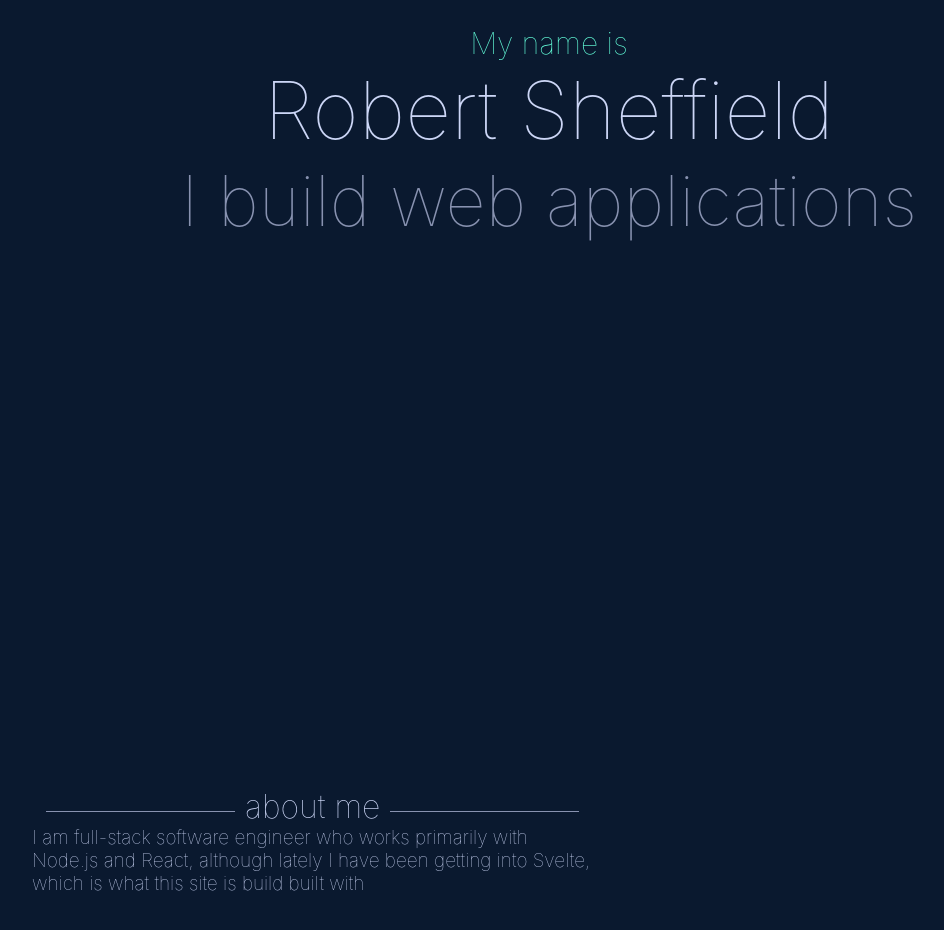
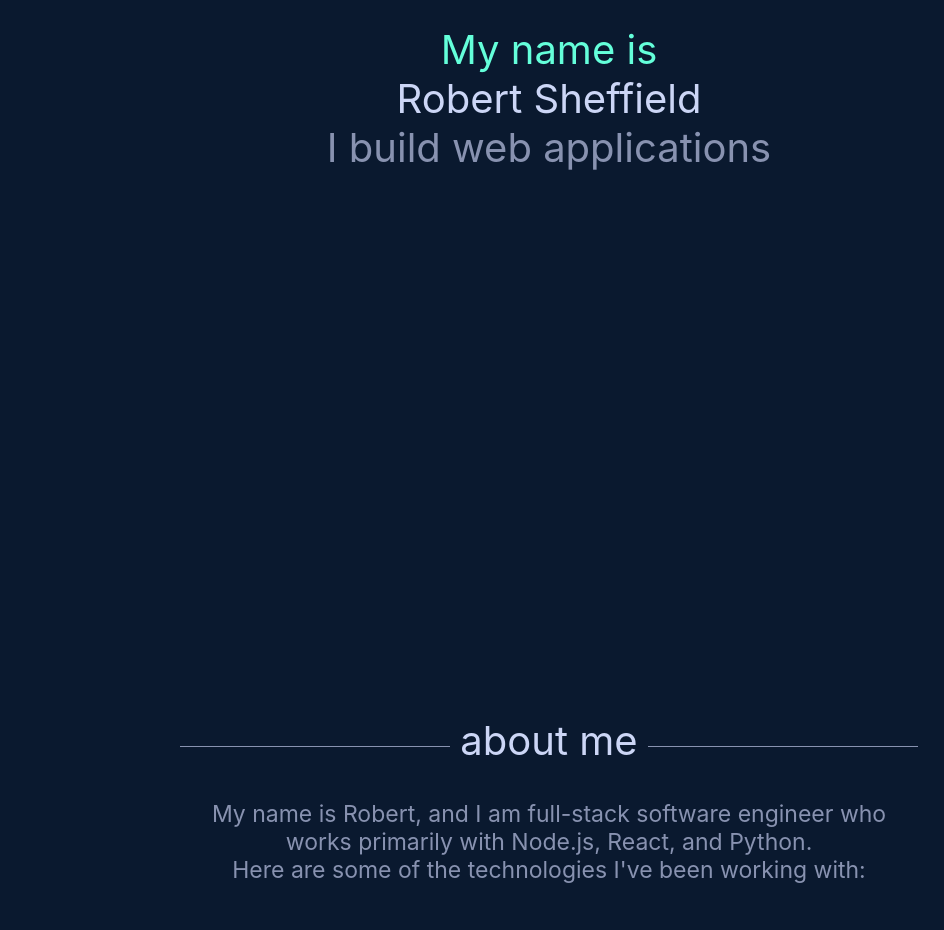
Before and after one commit to sb3-spec/v2, a Svelte app: page / in a window 1280 px wide. Shown: the part 260-1190 px from the top of the page, without its empty margins (91-1035 px from the left). After the commit the page ends 1144 px from the top, so only its background shows below. Built offline with nearby package versions, Linux system fonts and the light colour scheme.

Commit message:
Adding the about section

```diff
--- a/src/App.svelte
+++ b/src/App.svelte
@@ -24,13 +24,19 @@
 </main>
 
 <style>
-	main {
-		min-height: 350vh;
-	}
 
 	header {
 		position: sticky;
 		top: 0;
 	}
 
+	.content {
+		display: flex;
+		flex-direction: column;
+		justify-content: center;
+		min-height: 100vh;
+		position: relative;
+		top: 200px;
+	}
+
 </style>
--- a/src/components/About.svelte
+++ b/src/components/About.svelte
@@ -1,4 +1,4 @@
-<div class="about" id="about">
+<section class="about" id="about">
     <div class="section-header">
         <h3 class="intro">My name is</h3>
         <h1 class="name">Robert Sheffield</h1>
@@ -6,16 +6,17 @@
     </div>
     <div class="section-content">
         <h1>about me</h1>
-        <div class="about-text">
-            <p>
-                I am full-stack software engineer who
-                works primarily with Node.js and React,
-                although lately I have been getting into Svelte,
-                which is what this site is build built with
-            </p>
+        <p>
+            My name is Robert, and I am full-stack software engineer who
+        </p>
+        <p>
+            works primarily with Node.js, React, and Python.
+        </p>
+        <div class="skills">
+            <p>Here are some of the technologies I've been working with:</p>
         </div>
     </div>
-</div>
+</section>
 
 <style>
     .about {
@@ -23,8 +24,10 @@
         display: flex;
         flex-direction: column;
         width: 100%;
-        top: 200px;
-        position: relative;
+        min-height: 60vh;
+        max-width: 900px;
+        margin-left: auto;
+        margin-right: auto;
     }
 
     .section-header, .section-content {
@@ -35,17 +38,25 @@
     }
 
     .section-content p {
-        font-size: 19px;
-        font-weight: 100;
-        position: relative;
-
+        margin: 0;
+        margin-top: 30px;
+        color: var(--slate);
+        font-size: 23px;
+        display: flex;
+        justify-content: center;
+        margin: 0 auto !important;
+        max-width: 55ch;
     }
 
+
     .section-content {
-        position: relative;
-        top: 34em;
+        margin-top: 34em !important;
         color: var(--lightest-slate);
-        max-width: 80ch;
+        max-width: 900px;
+    }
+
+    .section-content h1 {
+        margin-bottom: 35px !important;
     }
 
     .section-content h1::before {
@@ -53,9 +64,9 @@
         height: 1px;
         position: relative;
         left: -10px;
-        width: 10ch;
+        width: 30%;
         background-color: var(--slate);
-        top: 24px;
+        top: 30px;
     }
 
     .section-content h1::after {
@@ -63,29 +74,26 @@
         height: 1px;
         position: relative;
         right: -10px;
-        width: 10ch;
+        width: 30%;
         background-color: var(--slate);
-        top: 24px;
+        top: 30px;
+
     }
 
     .section-header h1 {
-        font-size: 50px;
+        font-size: 50px !important;
+        font-weight: normal !important;
     }
 
     .about h1 {
-        font-weight: 300;
+        font-weight: 400;
 
     }
 
-    .about-text {
-        display: flex;
-        justify-content: center;
+    .about p {
+        max-width: 55ch;
     }
 
-    .about-text p {
-        max-width: 50ch;
-        margin: 0;
-    }
 
     .intro {
         color: var(--green);
@@ -112,7 +120,8 @@
     .about h3, .about h1 {
         display: flex;
         justify-content: center;
-        font-weight: 100;
+        font-weight: 400;
         margin: 0;
+        font-size: 40px !important;
     }
 </style>
```
Also changed, not shown: src/components/Skills.svelte (added).
